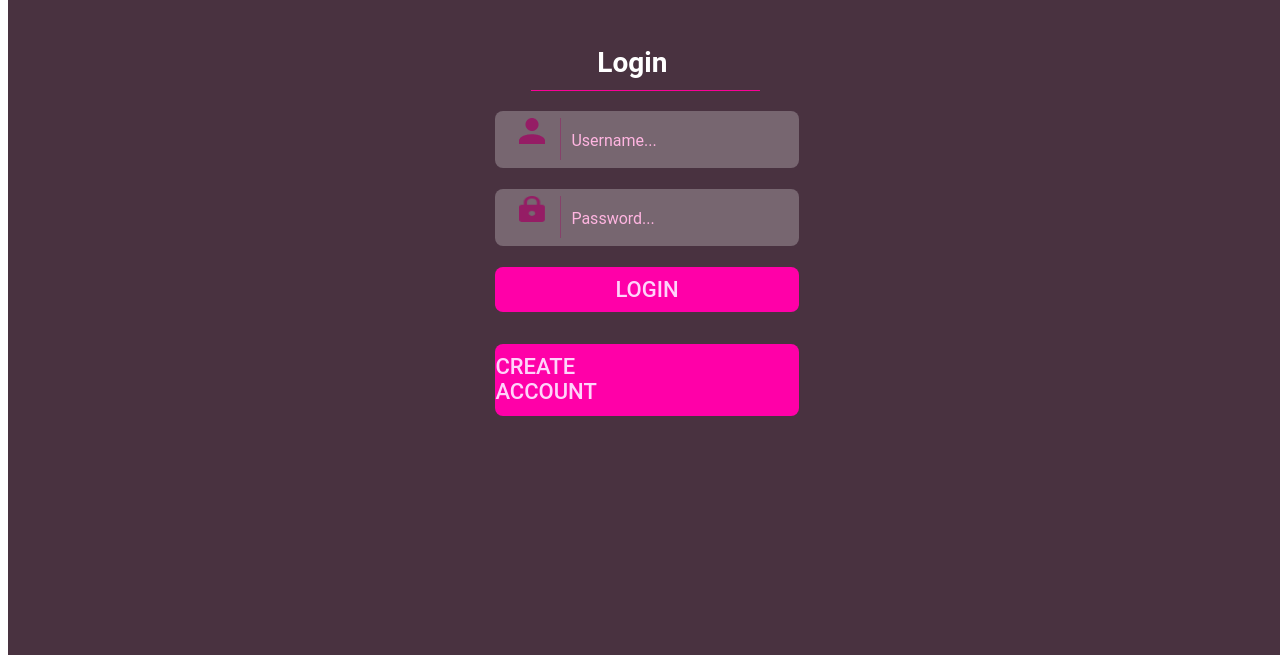
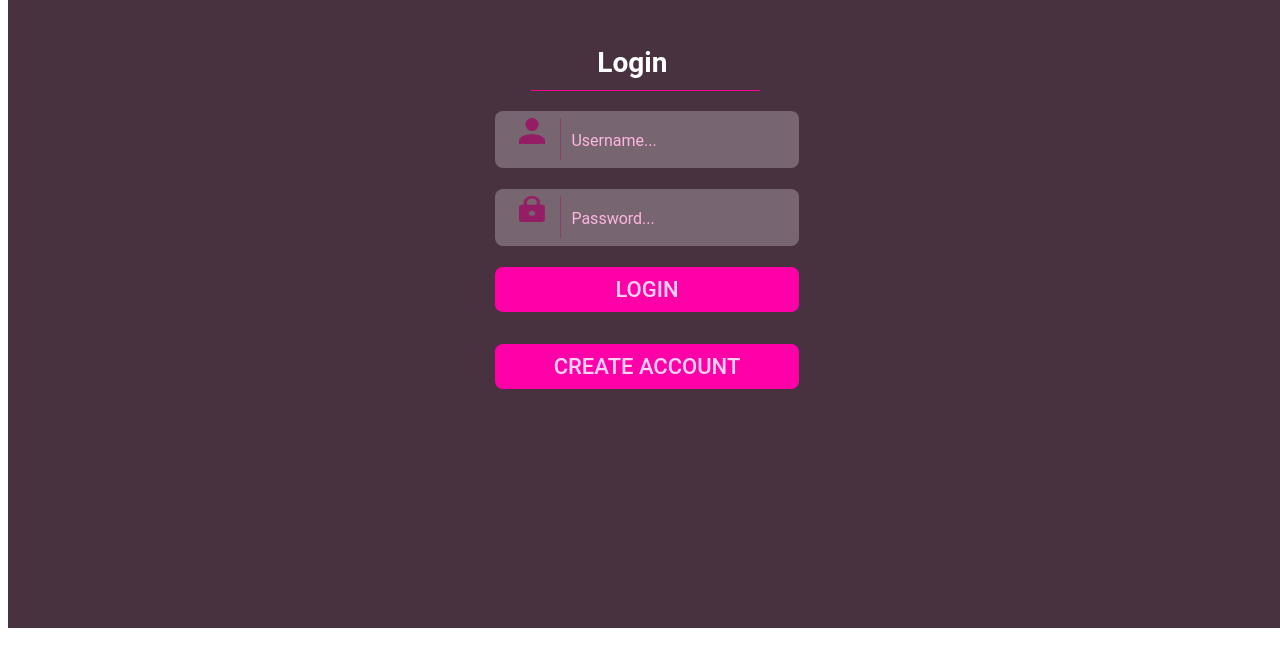
Before and after one commit to HiteshPranav267/cc, a plain HTML site: page index.html in a window 1280 px wide. Shown: the part 203-866 px from the top of the page. After the commit the page ends 839 px from the top, so only its background shows below. Drawn offline with Linux system fonts and the light colour scheme.

Commit message:
Update index.html

```diff
--- a/index.html
+++ b/index.html
@@ -26,8 +26,7 @@
         </div>
         <div class="button-1">
             <span class="create-account">CREATE ACCOUNT</span>
-            <div class="button-1">
-            </div>
+
         </div>
     </div>
 
```
